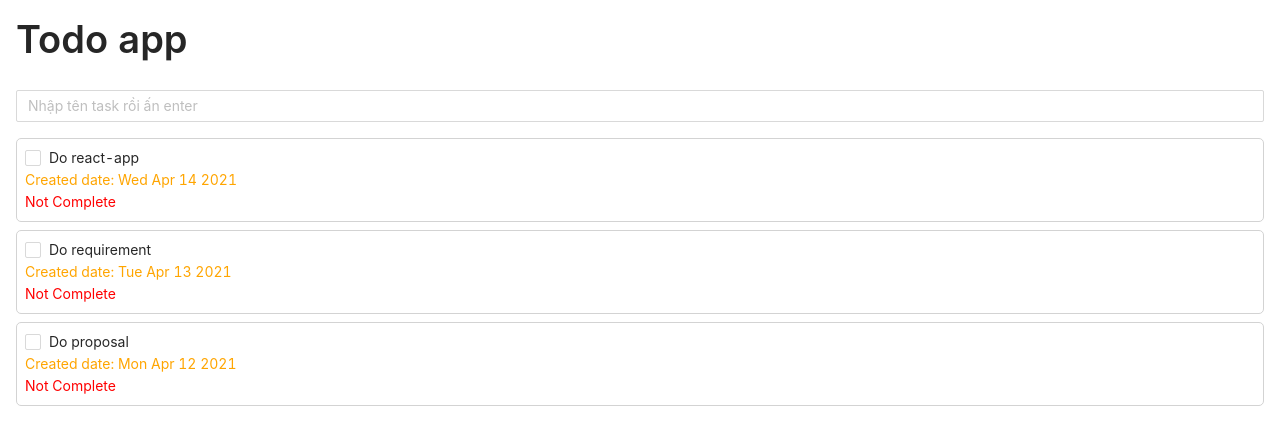
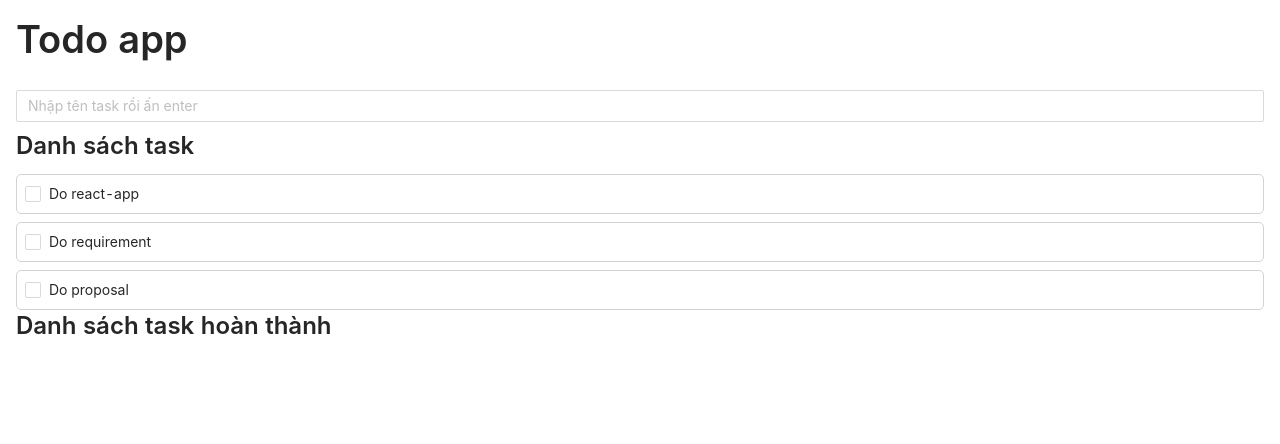
Before and after one commit to lekhasy/todo-react, a React (Create React App) app: page / in a window 1280 px wide. Shown: the top 444 px of the page. Built offline with nearby package versions, Linux system fonts and the light colour scheme.

Commit message:
delete paragraph date

```diff
--- a/src/TaskItem.js
+++ b/src/TaskItem.js
@@ -14,16 +14,6 @@ function TaskItem({ taskItem, onCompletionStageChanged }) {
       >
         {taskItem.taskName}
       </Checkbox>
-      <p className={classes.createdDate}>
-        Created date: {taskItem.createdDate.toDateString()}
-      </p>
-      <p
-        className={taskItem.isCompleted ? classes.textSuccess : classes.textRed}
-      >
-        {taskItem.isCompleted
-          ? "Compledted date: " + taskItem.completedDate.toDateString()
-          : "Not Complete"}
-      </p>
     </div>
   );
 }
--- a/src/TodoList.js
+++ b/src/TodoList.js
@@ -1,4 +1,4 @@
-import Title from "antd/lib/skeleton/Title";
+import Title from "antd/lib/typography/Title";
 import TaskItem from "./TaskItem";
 import classes from "./TodoList.module.css";
 
```
